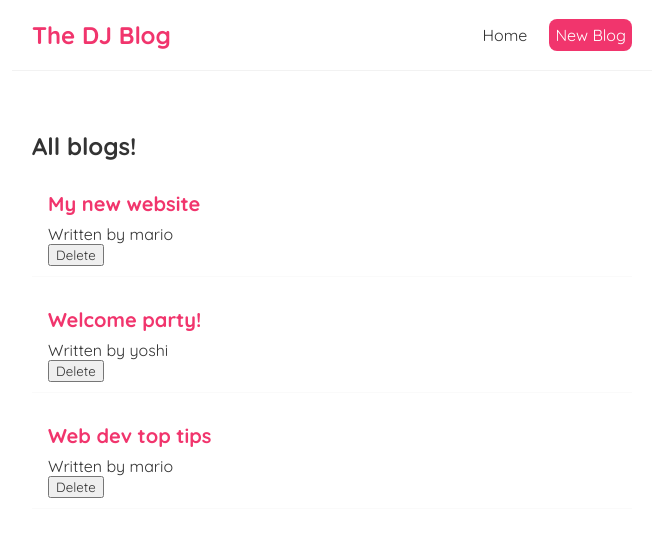
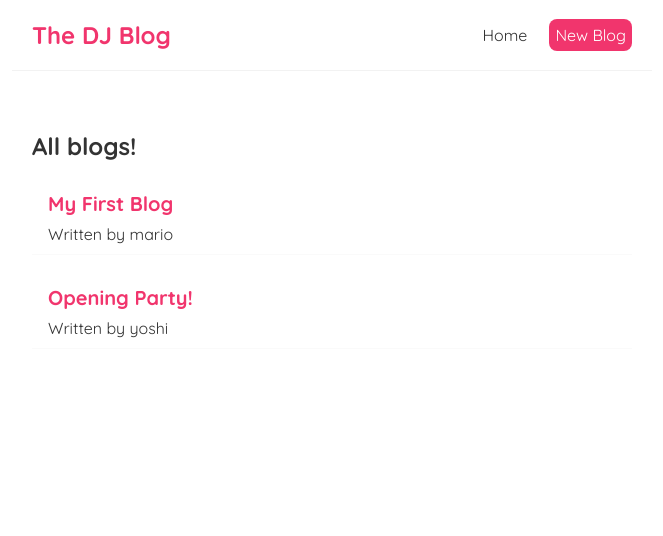
Before and after one commit to DivyJain23/blog, a React (Create React App) app: page / in a window 1280 px wide. Shown: the top 536 px of the page, without its empty margins (308-971 px from the left). Built offline with nearby package versions, Linux system fonts and the light colour scheme; data requests are answered from the project's data file; the HTML template or start-up script is replaced by a standard one.

Commit message:
-fetching data with useEffect

```diff
--- a/src/BlogList.js
+++ b/src/BlogList.js
@@ -1,4 +1,4 @@
-const BlogList = ({blogs, title, handleDelete}) => {
+const BlogList = ({blogs, title}) => {
     return (
         <div className="blog-list">
             <h2 className="title">{title}</h2>
@@ -6,7 +6,6 @@
                 <div className="blog-preview" key={blog.id} >
                     <h2>{blog.title}</h2>
                     <p>Written by {blog.author}</p>
-                    <button onClick={() => handleDelete(blog.id)}>Delete</button>
                 </div>
             ))}
         </div>
--- a/src/Home.js
+++ b/src/Home.js
@@ -1,23 +1,30 @@
 
 
-import { useState } from "react";
+import { useState, useEffect } from "react";
 import BlogList from "./BlogList";
 
 const Home = () => {
-  const [blogs, setBlogs] = useState([
-    { title: 'My new website', body: 'lorem ipsum...', author: 'mario', id: 1 },
-    { title: 'Welcome party!', body: 'lorem ipsum...', author: 'yoshi', id: 2 },
-    { title: 'Web dev top tips', body: 'lorem ipsum...', author: 'mario', id: 3 }
-  ])
+  const [blogs, setBlogs] = useState(null)
 
   const handleDelete = (id) => {
     const updatedBlogs = blogs.filter(blog => blog.id !== id);
     setBlogs(updatedBlogs);
   }
 
+  useEffect(() => {
+    fetch('http://localhost:8000/blogs')
+        .then(res => {
+            return res.json();
+        })
+        .then(data => {
+            setBlogs(data);
+        });
+  }, []);
+
+
   return (
     <div className="home">
-      <BlogList blogs={blogs} title={"All blogs!"} handleDelete={handleDelete}/>
+      {blogs && <BlogList blogs={blogs} title={"All blogs!"}/>}
     </div>
   );
 }
```
